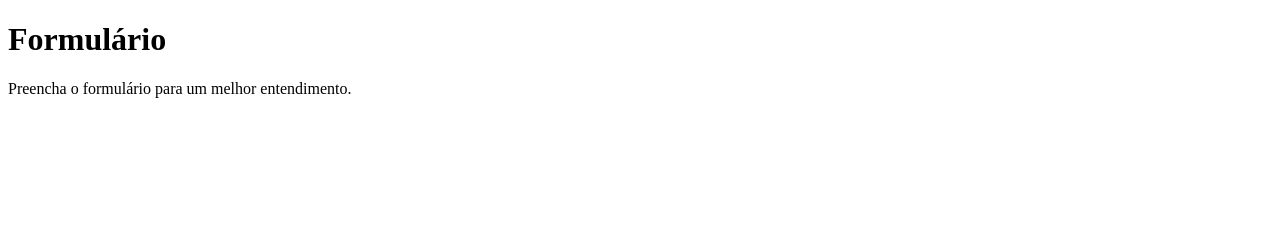
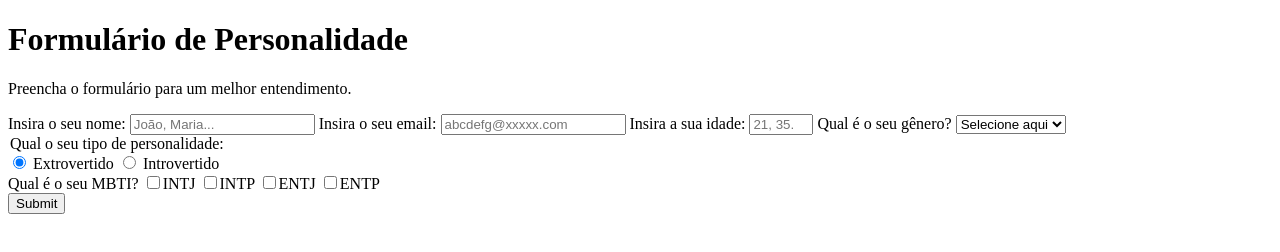
Before and after one commit to vanessx/Responsive-Web-Design, a plain HTML site: page Formulário/index.html in a window 1280 px wide. Drawn offline with Linux system fonts and the light colour scheme.

Commit message:
Update index.html

```diff
--- a/Formulário/index.html
+++ b/Formulário/index.html
@@ -3,11 +3,39 @@
 <head>
     <meta charset="UTF-8">
     <meta name="viewport" content="width=device-width, initial-scale=1.0">
-    <title>Formulário</title>
 </head>
   <body>
-    <h1 id="title">Formulário</h1>
-    <p id="description">Preencha o formulário para um melhor entendimento.</p>
-    <form id="survey-form"></form>
+    <header>
+      <h1 id="title">Formulário de Personalidade</h1>
+      <p id="description">Preencha o formulário para um melhor entendimento.</p>
+    </header>
+    <main>
+      <form id="survey-form" method="post">
+       <label for="name">Insira o seu nome:
+        <input type="text" id="name" placeholder="João, Maria..." required/></label>
+       <label for="email">Insira o seu email:
+        <input id="email" type="email" placeholder="abcdefg@xxxxx.com" required/></label>
+       <label for="number">Insira a sua idade:
+        <input type="number" id="number" min="16" max="100" placeholder="21, 35..." required/></label>
+       <label for="dropdown">Qual é o seu gênero?
+       <select id="dropdown">
+        <option value="">Selecione aqui</option>
+        <option value="1">Feminino</option>
+        <option value="2">Masculino</option>
+        <option value="3">Outro</option>
+       </select>
+       </label>
+        <legend>Qual o seu tipo de personalidade:</legend>
+          <label for="extro"><input id="extro" type="radio" name="personalidade" class="inline" checked> Extrovertido</input>
+          <label for="intro"><input id="intro" type="radio" name="personalidade" class="inline"> Introvertido</input>
+        <div>Qual é o seu MBTI?
+          <label for="intj"><input class="inline" id="intj" type="checkbox" required />INTJ</label>
+          <label for="intp"><input class="inline" id="intp" type="checkbox" required />INTP</label>
+          <label for="entj"><input class="inline" id="entj" type="checkbox" required />ENTJ</label>
+          <label for="entp"><input class="inline" id="entp" type="checkbox" required />ENTP</label>
+        </div>
+        <label for="submit"> <input type="submit" id="submit" /></label>
+      </form>
+    </main>
   </body>
 </html>
```
